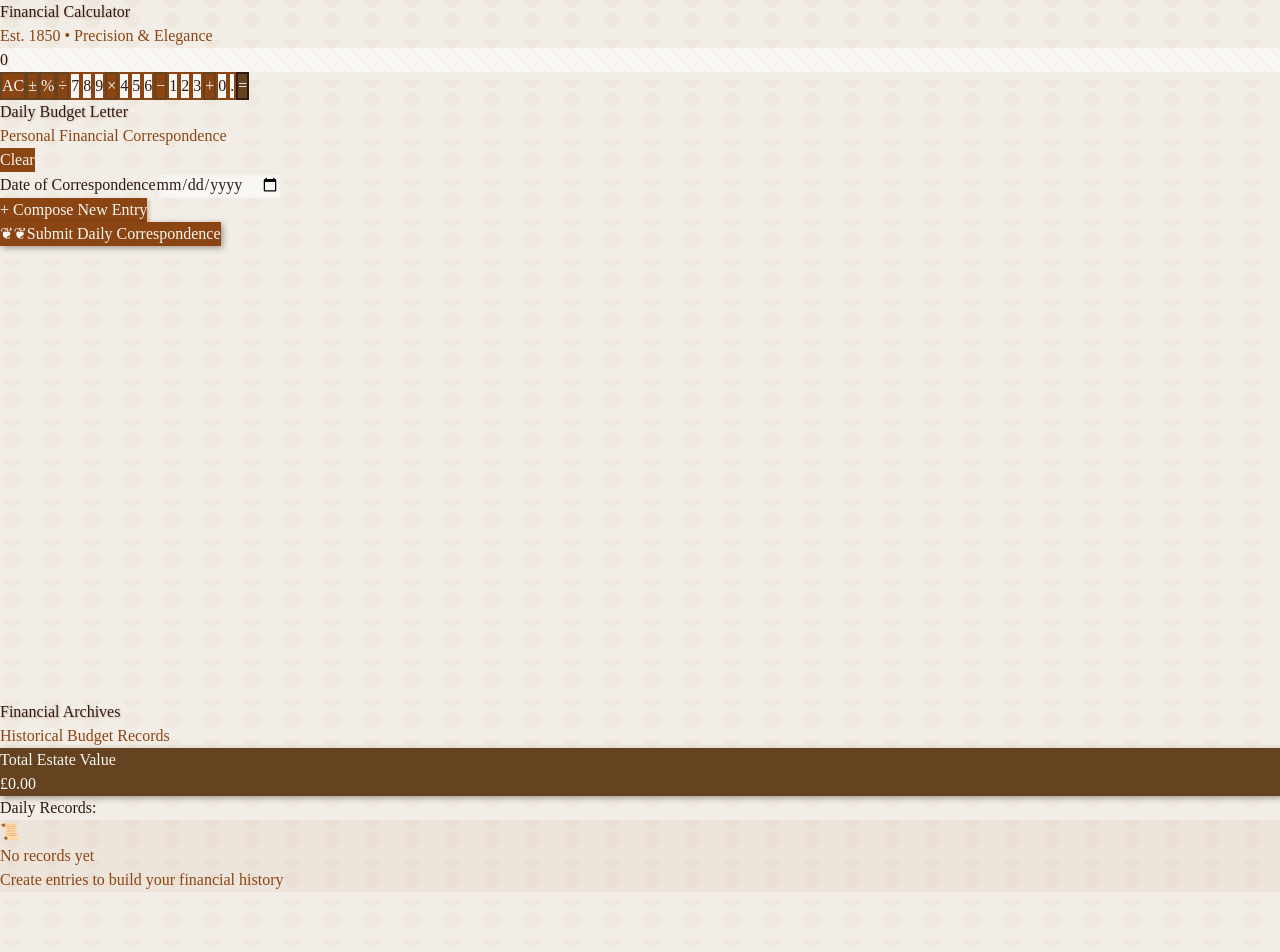
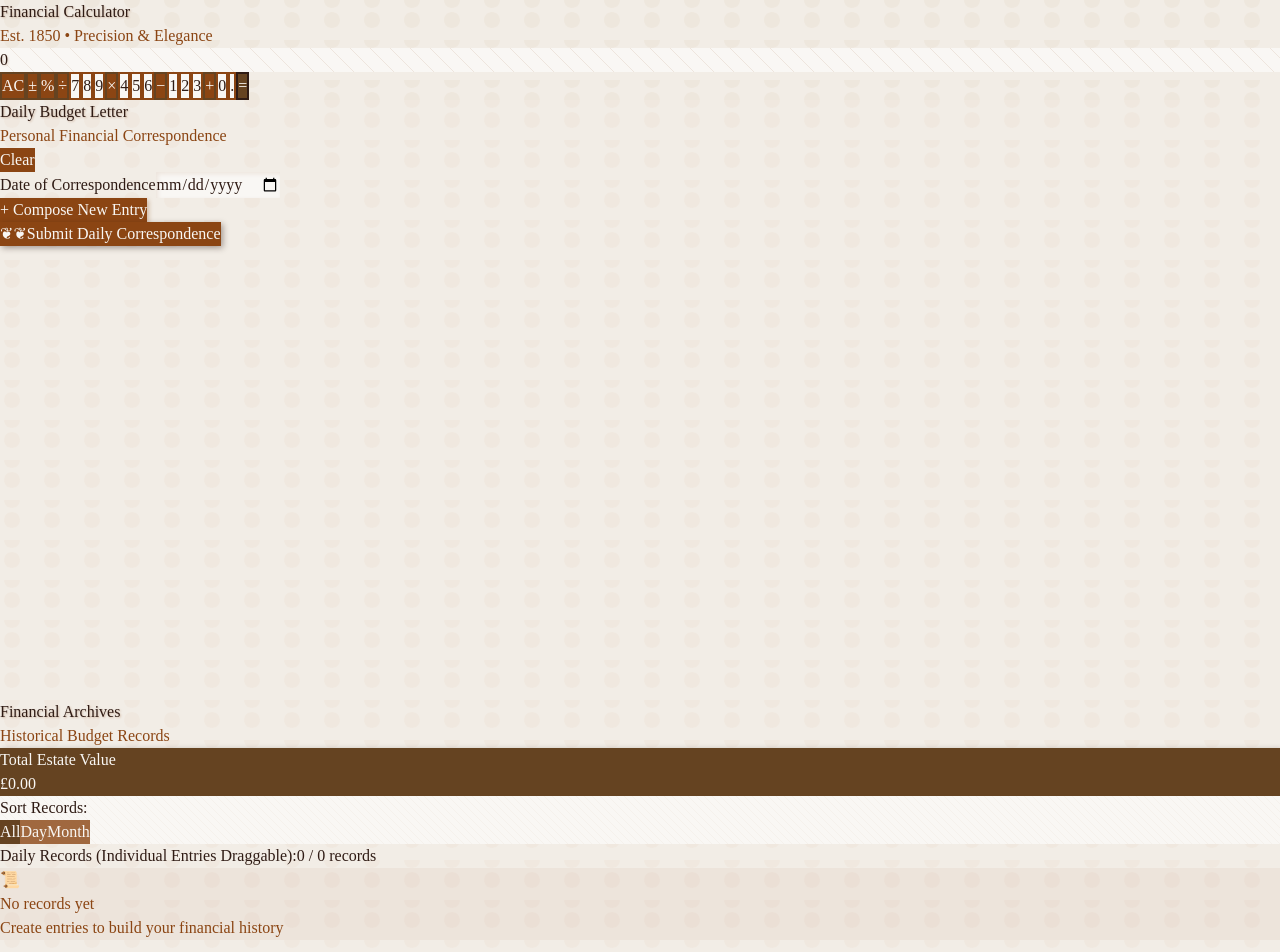
Before and after one commit to Thyron-Manamtam/MATH10-Project, a React (Vite) app: page / in a window 1280 px wide. Shown: the top 952 px of the page. Built offline with nearby package versions, Linux system fonts and the light colour scheme.

Commit message:
fix: added sort in the budget storage

```diff
--- a/src/App.jsx
+++ b/src/App.jsx
@@ -95,6 +95,30 @@ export default function App() {
             }, 0)
           }))
         );
+      } else if (chipData.type === "entry") {
+        // Handle updating chips that are embedded in budget entries
+        setBudgetEntries(prev =>
+          prev.map(entry => {
+            const updatedChips = entry.chips.map(chip =>
+              chip.id === chipData.id
+                ? { ...chip, amount: chipData.amount }
+                : chip
+            );
+
+            // Recalculate the total for this entry
+            const newTotal = updatedChips.reduce((sum, chip) => {
+              return chip.category === "expense"
+                ? sum - chip.amount
+                : sum + chip.amount;
+            }, 0);
+
+            return {
+              ...entry,
+              chips: updatedChips,
+              total: newTotal
+            };
+          })
+        );
       }
     } else {
       const newChip = {
@@ -122,7 +146,7 @@ export default function App() {
     ...dayBudgetChips.map(chip => ({ ...chip, type: "daybudget" })),
     ...storageChips.map(chip => ({ ...chip, type: "storage" })),
     ...budgetEntries.flatMap(entry =>
-      entry.chips.map(chip => ({ ...chip, type: "storage" }))
+      entry.chips.map(chip => ({ ...chip, type: "entry" }))
     )
   ];
 
--- a/src/components/BudgetStorage.jsx
+++ b/src/components/BudgetStorage.jsx
@@ -1,10 +1,12 @@
-import React, { useState } from "react";
+import React, { useState, useMemo } from "react";
 import DraggableChip from "./DraggableChip";
 import ChipCreator from "./ChipCreator";
 
 // BudgetStorage Component
 function BudgetStorage({ budgetEntries = [], onDeleteEntry, storageChips = [], onAddChip, onRemoveChip }) {
   const [showChipForm, setShowChipForm] = useState(false);
+  const [sortBy, setSortBy] = useState("all"); // "all", "day", "month"
+  const [selectedDate, setSelectedDate] = useState("");
 
   const addChip = (chipData) => {
     const newChip = {
@@ -26,7 +28,44 @@ function BudgetStorage({ budgetEntries = [], onDeleteEntry, storageChips = [], o
       : sum + chip.amount;
   }, 0);
 
+  // Sorting and filtering logic
+  const sortedAndFilteredEntries = useMemo(() => {
+    let filtered = [...budgetEntries];
+
+    if (sortBy === "day" && selectedDate) {
+      filtered = filtered.filter(entry => entry.date === selectedDate);
+    } else if (sortBy === "month" && selectedDate) {
+      const selectedMonth = selectedDate.substring(0, 7); // YYYY-MM format
+      filtered = filtered.filter(entry => entry.date.substring(0, 7) === selectedMonth);
+    }
+
+    // Sort by date (newest first)
+    return filtered.sort((a, b) => new Date(b.date) - new Date(a.date));
+  }, [budgetEntries, sortBy, selectedDate]);
+
+  // Get available dates for filtering
+  const availableDates = useMemo(() => {
+    return [...new Set(budgetEntries.map(entry => entry.date))].sort().reverse();
+  }, [budgetEntries]);
+
+  // Get available months for filtering
+  const availableMonths = useMemo(() => {
+    const months = [...new Set(budgetEntries.map(entry => entry.date.substring(0, 7)))];
+    return months.sort().reverse();
+  }, [budgetEntries]);
+
   const grandTotal = budgetEntries.reduce((total, entry) => total + entry.total, 0) + storageTotal;
+  const filteredTotal = sortedAndFilteredEntries.reduce((total, entry) => total + entry.total, 0);
+
+  const handleSortChange = (newSortBy) => {
+    setSortBy(newSortBy);
+    setSelectedDate("");
+  };
+
+  const resetFilters = () => {
+    setSortBy("all");
+    setSelectedDate("");
+  };
 
   return (
     <div
@@ -76,11 +115,9 @@ function BudgetStorage({ budgetEntries = [], onDeleteEntry, storageChips = [], o
           <div className="text-2xl">£{grandTotal.toFixed(2)}</div>
         </div>
 
-        {/* Storage Chips Section */}
-        <div>
-          {showChipForm && (
+        {/* Sorting Controls */}
         <div
-              className="p-4 rounded border-2 mb-3 relative"
+          className="p-3 rounded border-2 space-y-3"
           style={{
             backgroundColor: '#F9F7F4',
             borderColor: '#8B4513',
@@ -88,76 +125,118 @@ function BudgetStorage({ budgetEntries = [], onDeleteEntry, storageChips = [], o
             backgroundSize: '8px 8px'
           }}
         >
-              {/* Wax seal decoration */}
-              <div
-                className="absolute -top-2 -right-2 w-6 h-6 rounded-full border-2 flex items-center justify-center"
+          <div className="flex justify-between items-center">
+            <h4 className="text-sm font-bold italic" style={{ color: '#2F1B14' }}>
+              Sort Records:
+            </h4>
+            {(sortBy !== "all" || selectedDate) && (
+              <button
+                onClick={resetFilters}
+                className="text-xs px-2 py-1 rounded hover:opacity-80 transition-opacity border"
                 style={{
-                  background: 'radial-gradient(circle, #8B4513 0%, #654321 100%)',
-                  borderColor: '#2F1B14'
+                  backgroundColor: '#8B4513',
+                  color: '#F9F7F4',
+                  borderColor: '#654321'
                 }}
               >
-                <div className="w-1 h-1 rounded-full" style={{ backgroundColor: '#F9F7F4' }} />
+                Reset
+              </button>
+            )}
           </div>
 
-              <div className="flex justify-between items-center mb-3">
-                <h3
-                  className="font-bold italic text-sm"
-                  style={{ color: '#2F1B14', fontFamily: "'Times New Roman', serif" }}
-                >
-                  Quick Entry
-                </h3>
+          {/* Sort Type Buttons */}
+          <div className="flex gap-1">
+            {["all", "day", "month"].map((type) => (
               <button
-                  onClick={() => setShowChipForm(false)}
-                  className="w-5 h-5 rounded-full flex items-center justify-center hover:opacity-80 transition-opacity font-bold text-xs border-2"
+                key={type}
+                onClick={() => handleSortChange(type)}
+                className={`flex-1 py-1 px-2 rounded text-xs font-medium border transition-opacity hover:opacity-80 ${
+                  sortBy === type ? 'font-bold' : ''
+                }`}
                 style={{
-                    backgroundColor: '#2F1B14',
+                  backgroundColor: sortBy === type ? '#654321' : '#8B4513',
                   color: '#F9F7F4',
-                    borderColor: '#8B4513'
+                  borderColor: sortBy === type ? '#2F1B14' : '#654321',
+                  opacity: sortBy === type ? 1 : 0.8
                 }}
               >
-                  ×
+                {type.charAt(0).toUpperCase() + type.slice(1)}
               </button>
+            ))}
           </div>
 
-              <ChipCreator onCreateChip={addChip} />
-            </div>
-          )}
-
-          {storageChips.length > 0 && (
-            <div className="space-y-2 max-h-32 overflow-y-auto mb-4">
-              {storageChips.map((chip) => (
-                <DraggableChip
-                  key={chip.id}
-                  chip={chip}
-                  onRemove={removeChip}
-                  className="transform scale-90"
-                />
-              ))}
-            </div>
-          )}
-
-          {storageChips.length > 0 && (
-            <div
-              className="p-2 rounded text-center font-bold text-sm border-2"
+          {/* Date/Month Selector */}
+          {sortBy === "day" && availableDates.length > 0 && (
+            <select
+              value={selectedDate}
+              onChange={(e) => setSelectedDate(e.target.value)}
+              className="w-full p-2 rounded border-2 text-xs"
               style={{
-                backgroundColor: storageTotal >= 0 ? '#8B4513' : '#8B0000',
-                color: '#F9F7F4',
-                borderColor: storageTotal >= 0 ? '#654321' : '#660000',
+                backgroundColor: '#F9F7F4',
+                borderColor: '#8B4513',
+                color: '#2F1B14',
                 fontFamily: "'Times New Roman', serif"
               }}
             >
-              Quick Total: £{storageTotal.toFixed(2)}
+              <option value="">Select a day...</option>
+              {availableDates.map((date) => (
+                <option key={date} value={date}>
+                  {new Date(date).toLocaleDateString('en-GB')}
+                </option>
+              ))}
+            </select>
+          )}
+
+          {sortBy === "month" && availableMonths.length > 0 && (
+            <select
+              value={selectedDate}
+              onChange={(e) => setSelectedDate(e.target.value)}
+              className="w-full p-2 rounded border-2 text-xs"
+              style={{
+                backgroundColor: '#F9F7F4',
+                borderColor: '#8B4513',
+                color: '#2F1B14',
+                fontFamily: "'Times New Roman', serif"
+              }}
+            >
+              <option value="">Select a month...</option>
+              {availableMonths.map((month) => (
+                <option key={month} value={month}>
+                  {new Date(month + '-01').toLocaleDateString('en-GB', {
+                    year: 'numeric',
+                    month: 'long'
+                  })}
+                </option>
+              ))}
+            </select>
+          )}
+
+          {/* Filtered Total Display */}
+          {sortBy !== "all" && selectedDate && (
+            <div
+              className="p-2 rounded text-center font-bold text-xs border-2"
+              style={{
+                backgroundColor: filteredTotal >= 0 ? '#006400' : '#8B0000',
+                color: '#F9F7F4',
+                borderColor: filteredTotal >= 0 ? '#228B22' : '#660000',
+                fontFamily: "'Times New Roman', serif"
+              }}
+            >
+              Filtered Total: £{filteredTotal.toFixed(2)}
             </div>
           )}
         </div>
 
         {/* Budget Entries History */}
         <div>
-          <h4 className="text-sm font-bold mb-3 italic" style={{ color: '#2F1B14' }}>
-            Daily Records:
+          <h4 className="text-sm font-bold mb-3 italic flex justify-between items-center" style={{ color: '#2F1B14' }}>
+            <span>Daily Records (Individual Entries Draggable):</span>
+            <span className="text-xs font-normal opacity-75">
+              {sortedAndFilteredEntries.length} / {budgetEntries.length} records
+            </span>
           </h4>
 
-          {budgetEntries.length === 0 ? (
+          {sortedAndFilteredEntries.length === 0 ? (
             <div
               className="text-center py-8 rounded border-2 border-dashed"
               style={{
@@ -167,56 +246,58 @@ function BudgetStorage({ budgetEntries = [], onDeleteEntry, storageChips = [], o
               }}
             >
               <div className="text-4xl mb-2 opacity-50">📜</div>
-              <div className="text-sm italic">No records yet</div>
-              <div className="text-xs mt-1">Create entries to build your financial history</div>
+              <div className="text-sm italic">
+                {budgetEntries.length === 0 ? "No records yet" : "No records match your filter"}
+              </div>
+              <div className="text-xs mt-1">
+                {budgetEntries.length === 0
+                  ? "Create entries to build your financial history"
+                  : "Try adjusting your filter settings"
+                }
+              </div>
             </div>
           ) : (
-            <div className="space-y-3 max-h-64 overflow-y-auto">
-              {budgetEntries.map((entry) => (
+            <div className="space-y-4 max-h-64 overflow-y-auto">
+              {sortedAndFilteredEntries.map((entry) => (
                 <div
                   key={entry.id}
-                  className="rounded-lg p-4 border-2 relative"
+                  className="rounded-lg border-2 p-4 relative"
                   style={{
                     backgroundColor: '#F9F7F4',
                     borderColor: '#8B4513',
                     backgroundImage: 'linear-gradient(45deg, transparent 49%, rgba(139, 69, 19, 0.03) 50%, rgba(139, 69, 19, 0.03) 51%, transparent 52%)',
-                    backgroundSize: '12px 12px'
+                    backgroundSize: '8px 8px'
                   }}
                 >
-                  {/* Wax seal with date */}
-                  <div
-                    className="absolute -top-2 -right-2 w-8 h-8 rounded-full border-2 flex items-center justify-center text-xs font-bold"
-                    style={{
-                      background: entry.total >= 0
-                        ? 'radial-gradient(circle, #654321 0%, #8B4513 100%)'
-                        : 'radial-gradient(circle, #8B0000 0%, #660000 100%)',
-                      borderColor: '#2F1B14',
-                      color: '#F9F7F4'
-                    }}
-                  >
-                    {new Date(entry.date).getDate()}
-                  </div>
-
-                  <div className="flex justify-between items-start mb-2">
+                  {/* Entry Header */}
+                  <div className="flex justify-between items-center mb-3">
                     <div>
                       <div
                         className="font-bold text-sm"
                         style={{ color: '#2F1B14', fontFamily: "'Times New Roman', serif" }}
                       >
-                        {new Date(entry.date).toLocaleDateString('en-GB', {
-                          weekday: 'long',
-                          year: 'numeric',
-                          month: 'long',
-                          day: 'numeric'
-                        })}
+                        {new Date(entry.date).toLocaleDateString('en-GB')}
                       </div>
-                      <div className="text-xs mt-1" style={{ color: '#8B4513' }}>
-                        {entry.chips.length} entries recorded
+                      <div
+                        className="text-xs"
+                        style={{ color: '#8B4513' }}
+                      >
+                        {entry.chips.length} entries
                       </div>
+                    </div>
+                    <div className="flex items-center gap-2">
+                      <div
+                        className="font-bold"
+                        style={{
+                          color: entry.total >= 0 ? '#006400' : '#8B0000',
+                          fontFamily: "'Times New Roman', serif"
+                        }}
+                      >
+                        £{entry.total.toFixed(2)}
                       </div>
                       <button
                         onClick={() => onDeleteEntry(entry.id)}
-                      className="w-6 h-6 rounded-full flex items-center justify-center hover:opacity-80 transition-opacity text-xs font-bold border-2"
+                        className="w-6 h-6 rounded-full flex items-center justify-center hover:opacity-80 transition-opacity font-bold text-xs border-2"
                         style={{
                           backgroundColor: '#8B0000',
                           color: '#F9F7F4',
@@ -226,46 +307,18 @@ function BudgetStorage({ budgetEntries = [], onDeleteEntry, storageChips = [], o
                         ×
                       </button>
                     </div>
-
-                  <div className="space-y-1">
-                    {entry.chips.slice(0, 2).map((chip, index) => (
-                      <div key={index} className="flex justify-between text-xs">
-                        <span style={{ color: '#2F1B14' }} className="italic">
-                          {chip.title.length > 20 ? chip.title.substring(0, 20) + '...' : chip.title}
-                        </span>
-                        <span style={{
-                          color: chip.category === "expense" ? "#8B0000" : "#006400",
-                          fontWeight: 'bold'
-                        }}>
-                          {chip.category === "expense" ? "-" : "+"}£{chip.amount.toFixed(2)}
-                        </span>
-                      </div>
-                    ))}
-                    {entry.chips.length > 2 && (
-                      <div className="text-xs italic" style={{ color: '#8B4513' }}>
-                        ... and {entry.chips.length - 2} more entries
-                      </div>
-                    )}
                   </div>
 
-                  <div
-                    className="mt-3 pt-2 border-t-2 text-center font-bold"
-                    style={{
-                      borderColor: '#8B4513',
-                      color: entry.total >= 0 ? '#006400' : '#8B0000',
-                      fontFamily: "'Times New Roman', serif"
-                    }}
-                  >
-                    Daily Balance: £{entry.total.toFixed(2)}
+                  {/* Individual Entry Chips - These are draggable */}
+                  <div className="space-y-2">
+                    {entry.chips.map((chip) => (
+                      <DraggableChip
+                        key={chip.id}
+                        chip={{...chip, type: "entry"}}
+                        className="transform scale-95"
+                      />
+                    ))}
                   </div>
-
-                  {/* Vintage paper line at bottom */}
-                  <div
-                    className="absolute bottom-2 left-4 right-4 h-px"
-                    style={{
-                      background: 'linear-gradient(to right, transparent, #8B4513, transparent)'
-                    }}
-                  />
                 </div>
               ))}
             </div>
```
Lines whose indentation alone changed are shown as unchanged.
